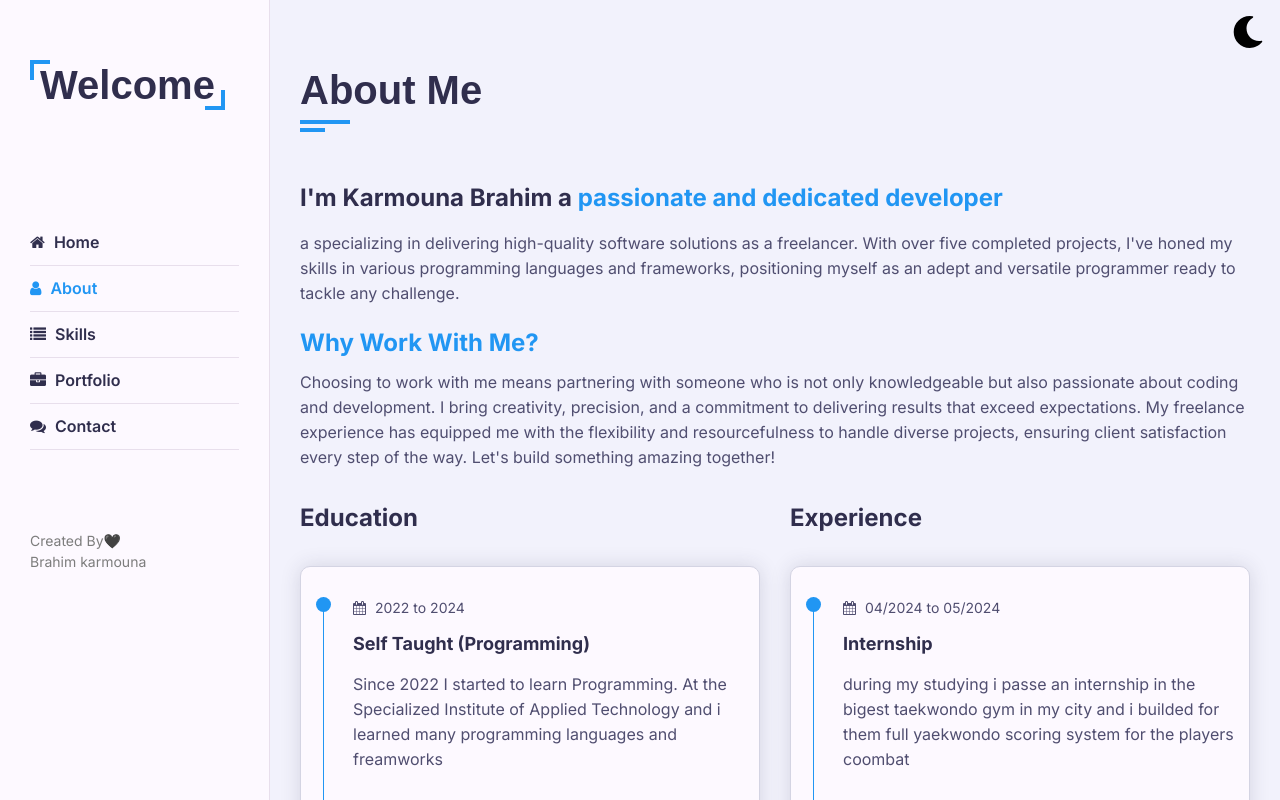
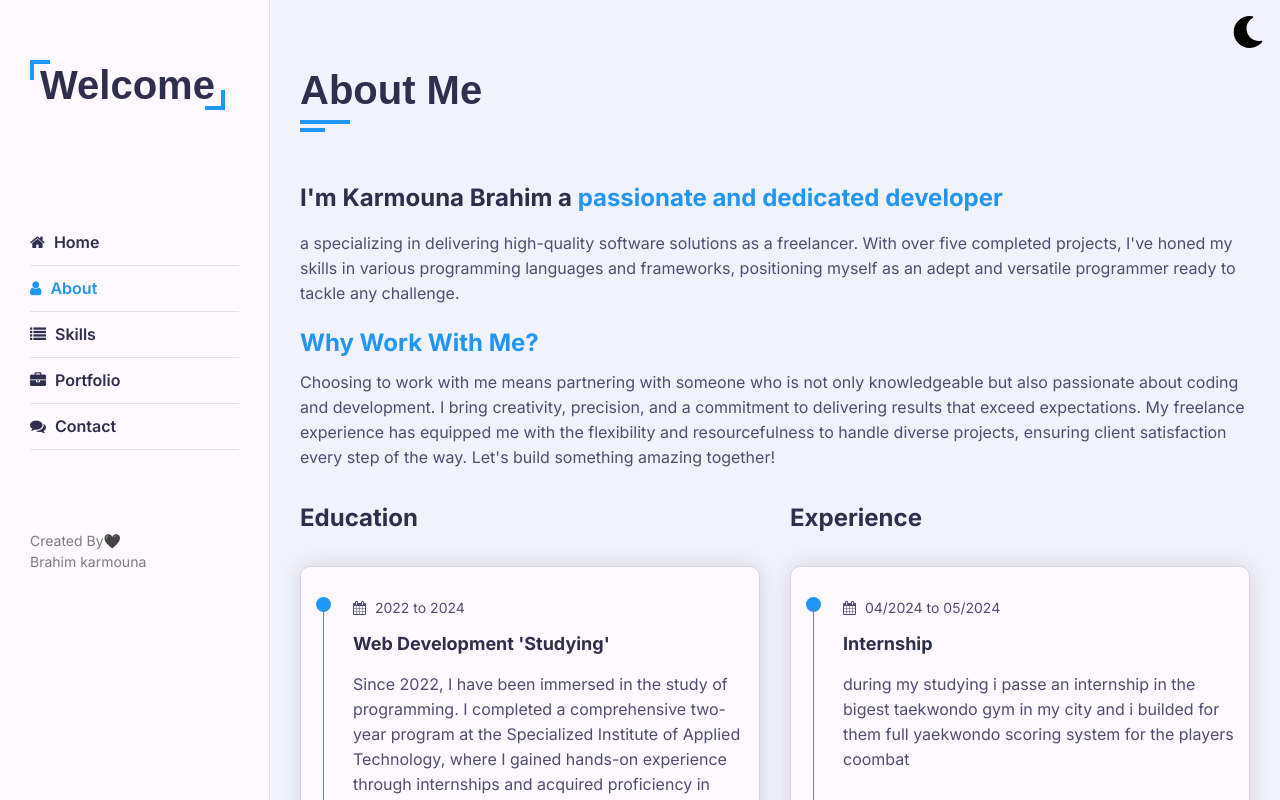
Before and after one commit to BrahimKarmouna/portofolio, a Next.js app: page /about in a window 1280 px wide. Built offline with nearby package versions, Linux system fonts and the light colour scheme.

Commit message:
Update page.tsx

```diff
--- a/src/app/about/page.tsx
+++ b/src/app/about/page.tsx
@@ -44,13 +44,11 @@ Let's build something amazing together!
                             <i className="fa fa-calendar" /> 2022 to 2024
                           </h6>
                           <h4 className="timeline-title">
-                            Self Taught (Programming)
+                       Web development 'Studying'
                           </h4>
-                          <p className="timeline-text">
-                            Since 2022 I started to learn Programming. At the Specialized Institute of Applied Technology
-                           and i learned many programming languages and freamworks
-
-                          </p>
+                         <p className="timeline-text">
+    Since 2022, I have been immersed in the study of programming. I completed a comprehensive two-year program at the Specialized Institute of Applied Technology, where I gained hands-on experience through internships and acquired proficiency in numerous programming languages and frameworks.
+</p>
                         </div>
                         {/* Timeline Item end */}
                         {/* Timeline Item */}
```
